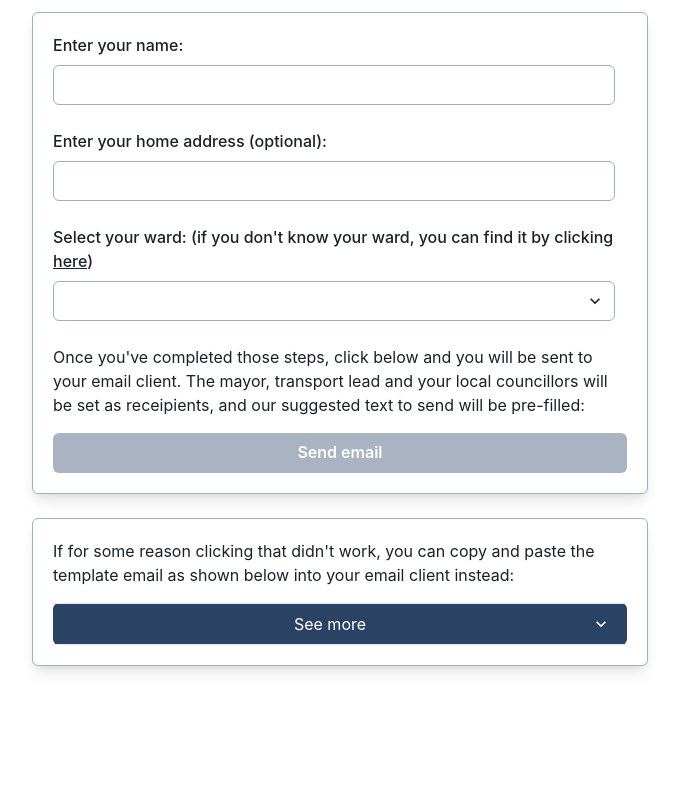
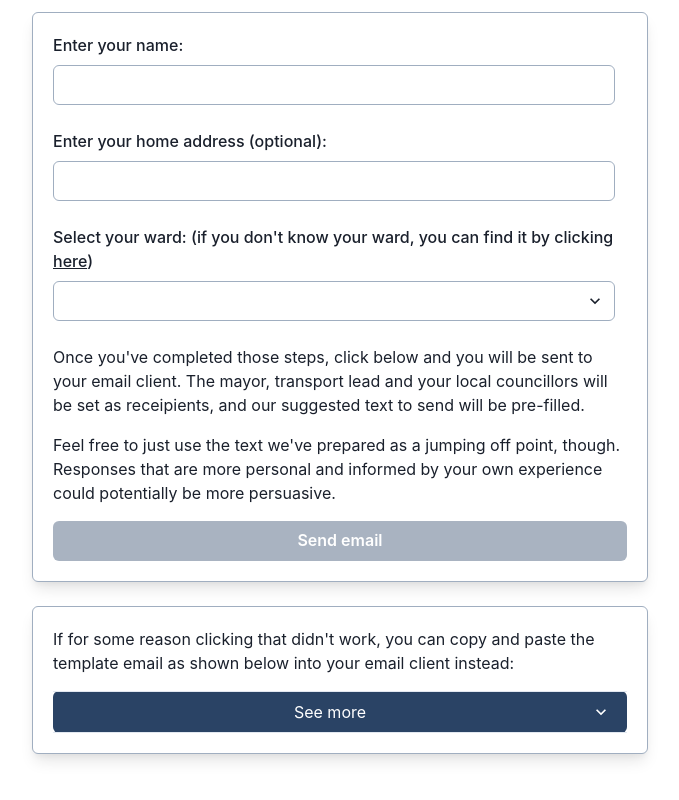
Before and after one commit to liamness/campaign-tool, a React (Vite) app: page / in a window 1280 px wide. Shown: the whole page, without its empty margins (300-979 px from the left). Built offline with nearby package versions, Linux system fonts and the light colour scheme.

Commit message:
Emphasise that you can (and possibly should) just use our template as a jumping off point

```diff
--- a/src/App.tsx
+++ b/src/App.tsx
@@ -120,7 +120,13 @@ function App() {
               Once you've completed those steps, click below and you will be
               sent to your email client. The mayor, transport lead and your
               local councillors will be set as receipients, and our suggested
-              text to send will be pre-filled:
+              text to send will be pre-filled.
+            </Text>
+
+            <Text>
+              Feel free to just use the text we've prepared as a jumping off
+              point, though. Responses that are more personal and informed by
+              your own experience could potentially be more persuasive.
             </Text>
 
             <Button
```
